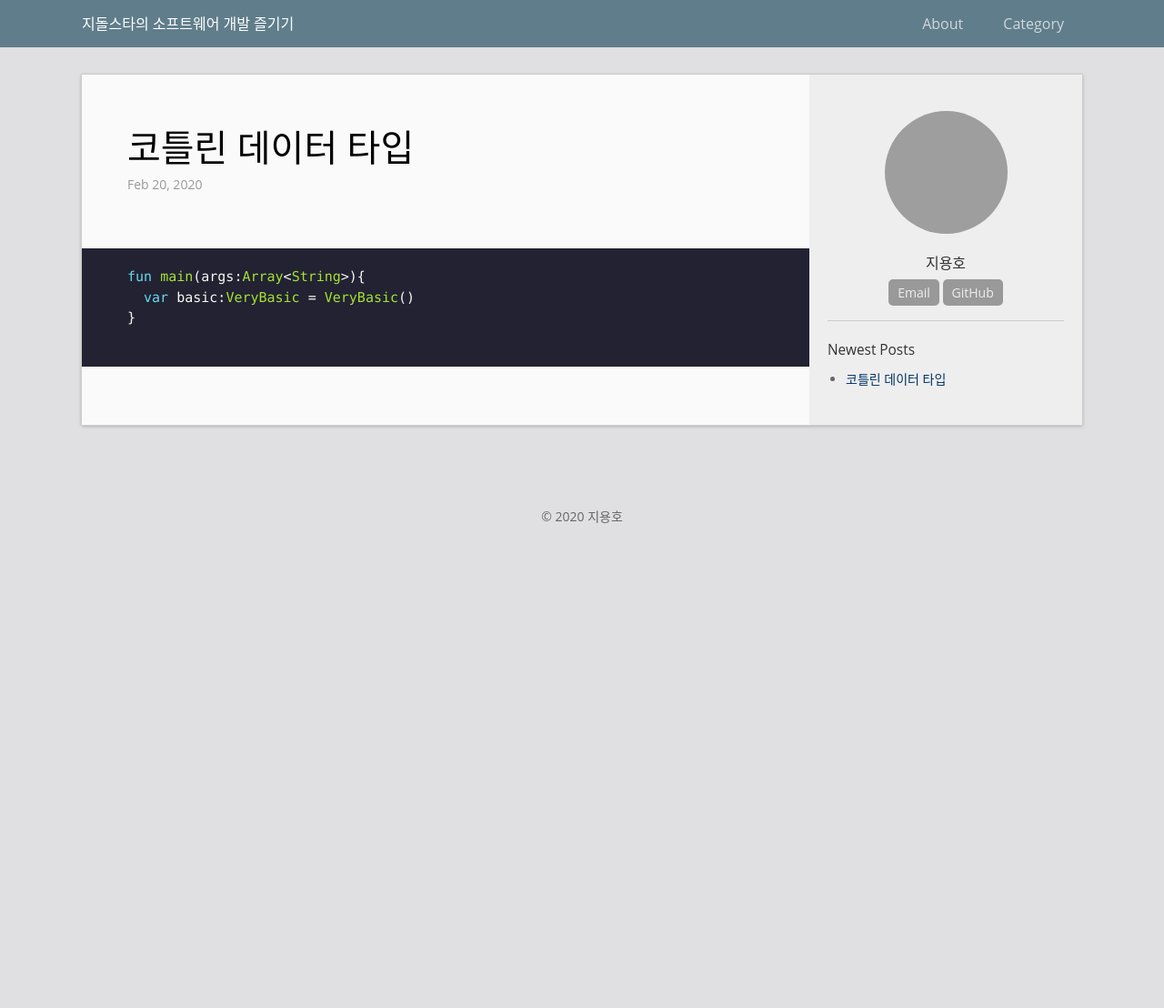
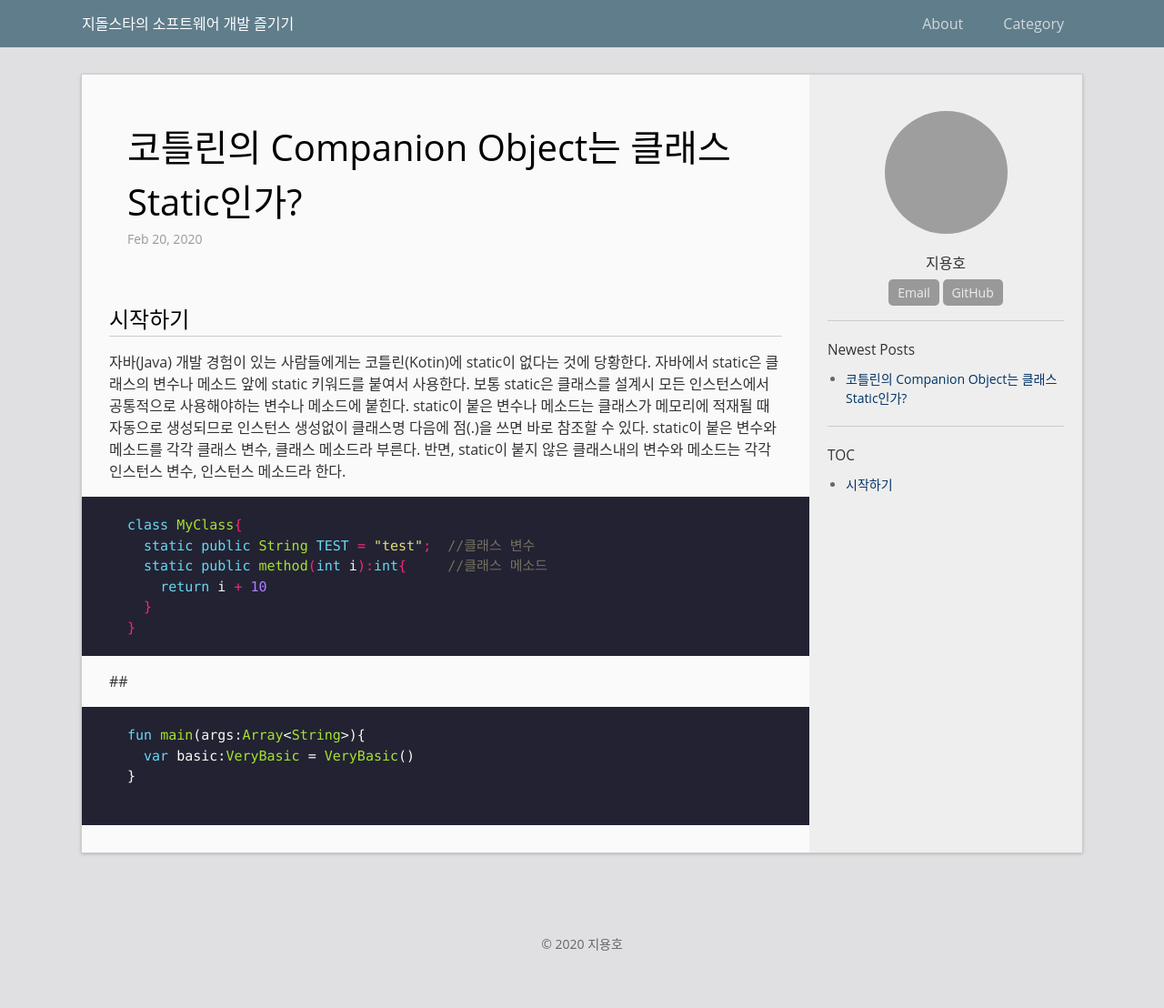
Before and after one commit to jidolstar/jidolstar.github.io, a Jekyll site: the page built from _posts/2020-02-20-first-post.md, in a window 1280 px wide. Shown: the whole page at 91% size. Built offline with Jekyll 4.4.1, drawn with Linux system fonts in a browser that asks for light colours; before the commit the page ends 900 px from its top, so only the background shows below that; grey boxes are pictures that could not be loaded.

Commit message:
Update 2020-02-20-first-post.md

````diff
--- a/_posts/2020-02-20-first-post.md
+++ b/_posts/2020-02-20-first-post.md
@@ -1,10 +1,25 @@
 ---
-title: "코틀린 데이터 타입"
+title: "코틀린의 Companion Object는 클래스 Static인가?"
 date: 2020-02-20 20:00:00 +0900
-categories: kotlin(코틀린)
+categories: kotlin-코틀린
 ---
 
+## 시작하기
 
+자바(Java) 개발 경험이 있는 사람들에게는 코틀린(Kotin)에 static이 없다는 것에 당황한다. 자바에서 static은 클래스의 변수나 메소드 앞에 static 키워드를 붙여서 사용한다. 보통 static은 클래스를 설계시 모든 인스턴스에서 공통적으로 사용해야하는 변수나 메소드에 붙힌다. static이 붙은 변수나 메소드는 클래스가 메모리에 적재될 때 자동으로 생성되므로 인스턴스 생성없이 클래스명 다음에 점(.)을 쓰면 바로 참조할 수 있다. static이 붙은 변수와 메소드를 각각 클래스 변수, 클래스 메소드라 부른다. 반면, static이 붙지 않은 클래스내의 변수와 메소드는 각각 인스턴스 변수, 인스턴스 메소드라 한다.
+
+```java
+class MyClass{
+  static public String TEST = "test";  //클래스 변수
+  static public method(int i):int{     //클래스 메소드
+    return i + 10
+  }
+}
+```
+
+
+
+##
 
 ```kotlin
 fun main(args:Array<String>){
````
